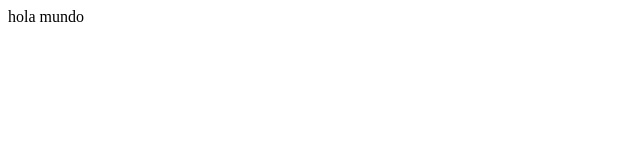
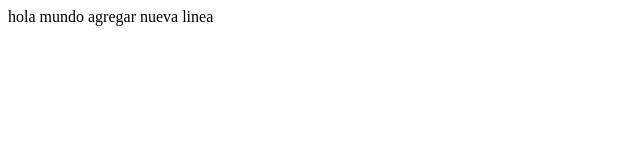
Before and after one commit to johnesc1984/ibero20, a plain HTML site: page index.html in a window 1280 px wide. Shown: the whole page, without its empty margins (0-640 px from the left). Drawn offline with Linux system fonts and the light colour scheme.

Commit message:
se agrega una nueva liena

```diff
--- a/index.html
+++ b/index.html
@@ -8,5 +8,6 @@
 </head>
 <body>
     hola mundo
+    agregar nueva linea
 </body>
 </html>
```
